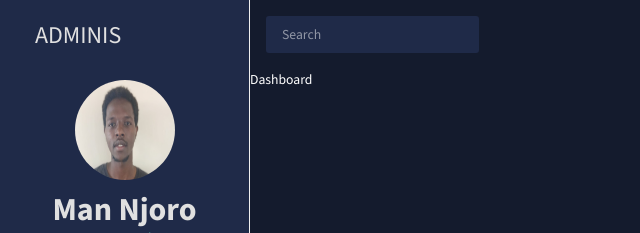
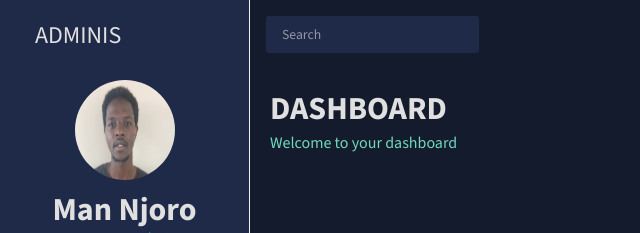
Before and after one commit to ManNjoro/react-admin, a React (Vite) app: page / in a window 1280 px wide. Shown: the top 233 px of the page, without its empty margins (0-640 px from the left). Built offline with nearby package versions, Linux system fonts and the light colour scheme; some icons are missing.

Commit message:
Refactor Header component to use MUI components and update Dashboard scene to use the refactored Header component

```diff
--- a/src/components/Header.jsx
+++ b/src/components/Header.jsx
@@ -1,9 +1,23 @@
-import React from 'react'
+import { Box, Typography, useTheme } from "@mui/material";
+import React from "react";
+import { tokens } from "../theme";
 
-const Header = () => {
+const Header = ({ title, subtitle }) => {
+  const theme = useTheme();
+  const colors = tokens(theme.palette.mode);
   return (
-    <div>Header</div>
-  )
-}
+    <Box mb="30px">
+      <Typography
+        variant="h2"
+        color={colors.grey[100]}
+        fontWeight="bold"
+        sx={{ mb: "5px" }}
+      >
+        {title}
+      </Typography>
+      <Typography variant="h5" color={colors.greenAccent[400]}>{subtitle}</Typography>
+    </Box>
+  );
+};
 
-export default Header
+export default Header;
--- a/src/scenes/dashboard/index.jsx
+++ b/src/scenes/dashboard/index.jsx
@@ -1,9 +1,15 @@
-import React from 'react'
+import React from "react";
+import Header from "../../components/Header";
+import { Box } from "@mui/material";
 
 const Dashboard = () => {
   return (
-    <div>Dashboard</div>
-  )
-}
+    <Box m="20px">
+      <Box display="flex" justifyContent="space-between" alignItems="center">
+        <Header title="DASHBOARD" subtitle="Welcome to your dashboard" />
+      </Box>
+    </Box>
+  );
+};
 
-export default Dashboard
+export default Dashboard;
```
Also changed, not shown: src/scenes/team/index.jsx (added).
